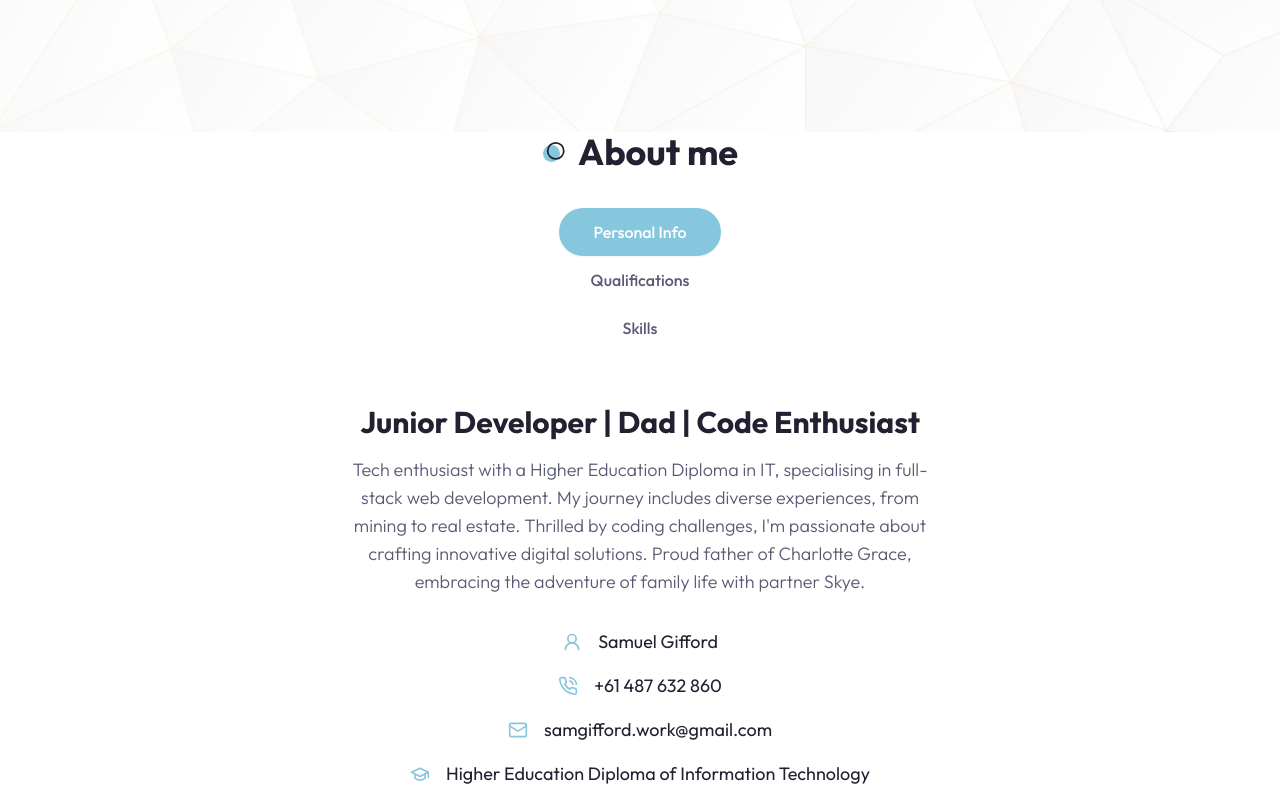
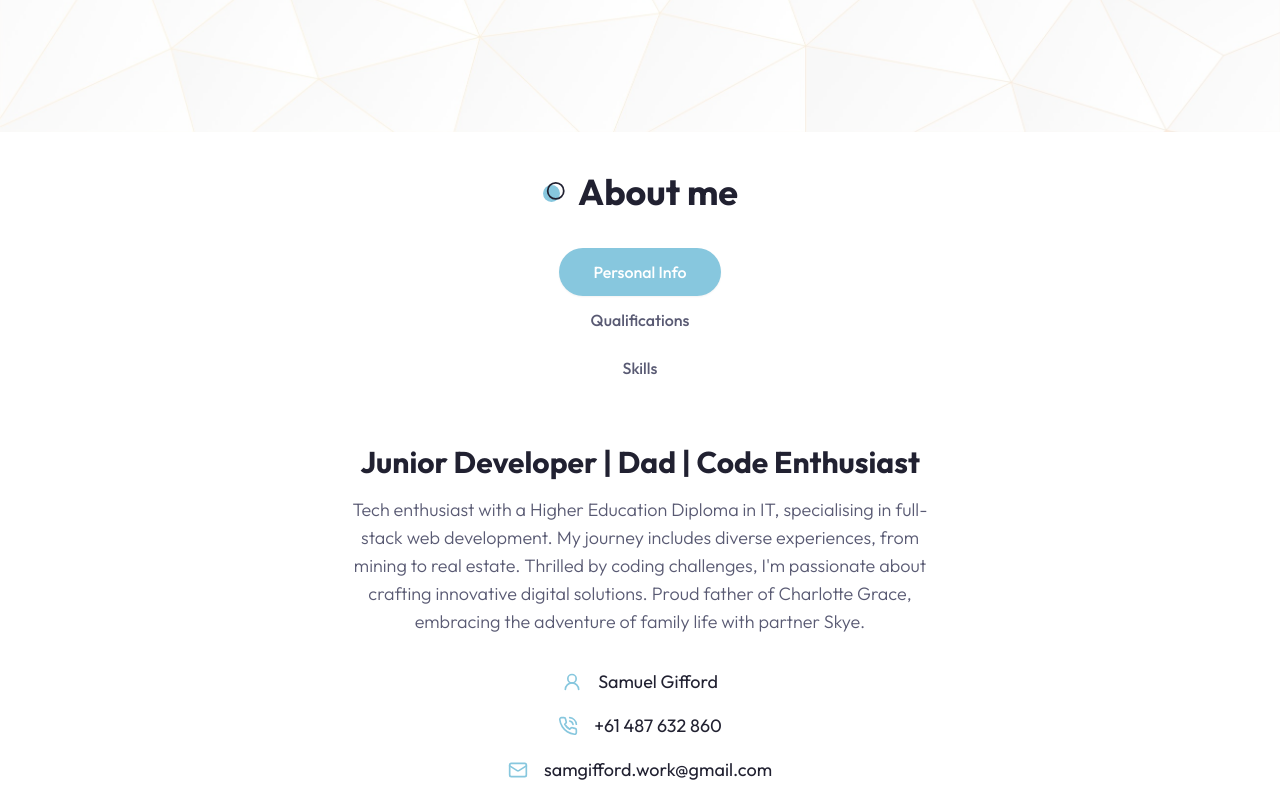
Before and after one commit to scg-code/Portfolio-V2, a Next.js app: page / in a window 1280 px wide. Shown: the part 620-1420 px from the top of the page. Built offline with nearby package versions, Linux system fonts and the light colour scheme.

Commit message:
added some margin

```diff
--- a/components/About.jsx
+++ b/components/About.jsx
@@ -132,7 +132,7 @@ const About = () => {
   };
 
   return (
-    <section className="xl:h-[860px] pb-12 xl:py-24">
+    <section className="mt-10 xl:h-[860px] pb-12 xl:py-24">
       <div className="container mx-auto">
         <h2 className="section-title mb-8 xl:mb-16 text-center mx-auto">
           About me
```
